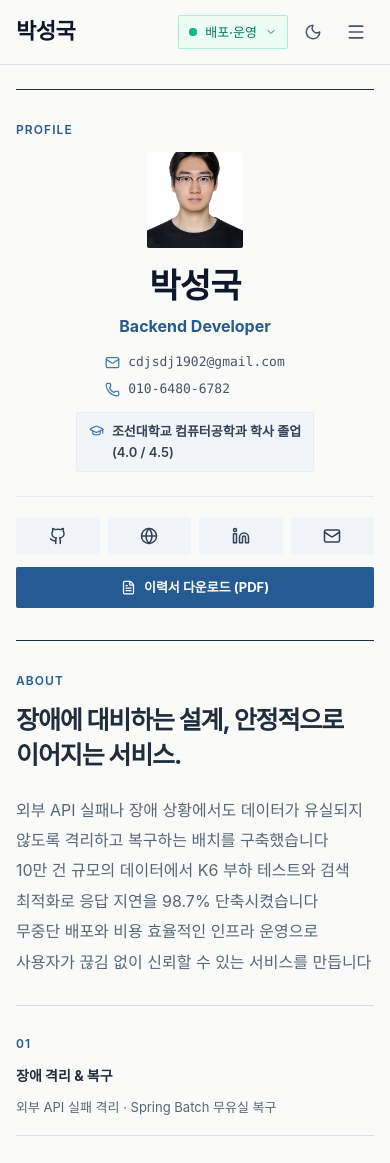
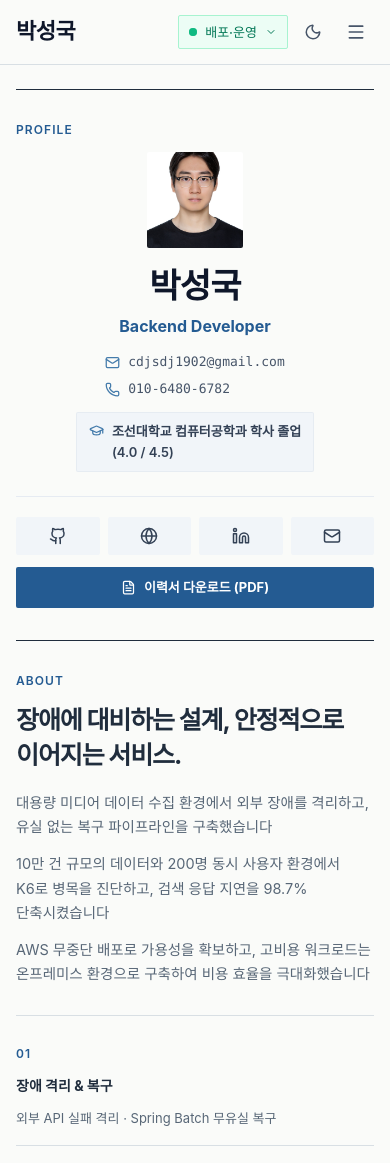
Before and after one commit to PSG-00/portfolio-b, a React (Vite) app: page /#/ in a window 390 px wide. Shown: the top 1163 px of the page. Built offline with nearby package versions, Linux system fonts and the light colour scheme; a web font is replaced by a local one.

Commit message:
feat: About 3줄 소개 세부 지표 반영(대용량 미디어 수집, 200명 동시 부하, 온프레미스 비용 절감) 및 모바일 줄바꿈/간격 최적화

```diff
--- a/src/components/Header/AboutCard.jsx
+++ b/src/components/Header/AboutCard.jsx
@@ -4,7 +4,11 @@ export default function AboutCard({ about }) {
   return <div className="about-panel">
     <span className="eyebrow">ABOUT</span>
     <h2>{about.headline}</h2>
-    <p className="about-description">{about.description}</p>
+    <div className="about-description">
+      {(about.description || '').split('\n').filter(Boolean).map((line, idx) => (
+        <p key={idx} className="about-desc-line">{line}</p>
+      ))}
+    </div>
     <div className="about-highlights">{about.highlights.map((item, index) =>
       <div key={item.label}><span className="item-index">0{index + 1}</span><h3>{item.label}</h3><p>{item.desc}</p></div>
     )}</div>
--- a/src/data/portfolioData.js
+++ b/src/data/portfolioData.js
@@ -14,7 +14,7 @@ export const portfolioData = {
   "about": {
     "badge": "About Me",
     "headline": "장애에 대비하는 설계,\n안정적으로 이어지는 서비스.",
-    "description": "외부 API 실패나 장애 상황에서도 데이터가 유실되지 않도록 격리하고 복구하는 배치를 구축했습니다\n10만 건 규모의 데이터에서 K6 부하 테스트와 검색 최적화로 응답 지연을 98.7% 단축시켰습니다\n무중단 배포와 비용 효율적인 인프라 운영으로 사용자가 끊김 없이 신뢰할 수 있는 서비스를 만듭니다",
+    "description": "대용량 미디어 데이터 수집 환경에서 외부 장애를 격리하고, 유실 없는 복구 파이프라인을 구축했습니다\n10만 건 규모의 데이터와 200명 동시 사용자 환경에서 K6로 병목을 진단하고, 검색 응답 지연을 98.7% 단축시켰습니다\nAWS 무중단 배포로 가용성을 확보하고, 고비용 워크로드는 온프레미스 환경으로 구축하여 비용 효율을 극대화했습니다",
     "highlights": [
       {
         "label": "장애 격리 & 복구",
--- a/src/index.css
+++ b/src/index.css
@@ -123,7 +123,8 @@ figcaption p { color: var(--muted); font-size: 13px; margin-top: 4px; }
 .code-evidence pre { overflow: auto; padding-top: 18px; font-size: 13px; }
 .about-panel, .quick-nav { width: 100%; padding: 24px 0 12px; border-top: 1px solid var(--ink); }
 .about-panel h2 { font-size: clamp(25px, 2.8vw, 36px); font-weight: 700; letter-spacing: -.045em; line-height: 1.4; }
-.about-description { color: var(--muted); margin-top: 22px; font-size: 16px; line-height: 1.9; white-space: pre-line; }
+.about-description { margin-top: 22px; display: flex; flex-direction: column; gap: 10px; }
+.about-desc-line { color: var(--muted); font-size: 15.5px; line-height: 1.75; word-break: keep-all; overflow-wrap: anywhere; }
 .about-highlights { display: grid; grid-template-columns: repeat(3,minmax(0,1fr)); gap: 18px; margin-top: 28px; padding-top: 22px; border-top: 1px solid var(--line); }
 .about-highlights h3 { font-size: 14px; font-weight: 650; margin: 8px 0; }
 .about-highlights p { font-size: 13px; color: var(--muted); line-height: 1.7; }
@@ -161,6 +162,8 @@ figcaption p { color: var(--muted); font-size: 13px; margin-top: 4px; }
   .hypotheses { padding: 20px; }
   .detail-shell > div { padding-top: 24px; }
   .evidence-image img, .evidence-grid.single .evidence-image img { height: auto; max-height: 320px; }
+  .about-description { margin-top: 18px; gap: 12px; }
+  .about-desc-line { font-size: 14.5px; line-height: 1.7; }
 }
 @media (max-width: 479px) {
   .pipeline-grid { grid-template-columns: 1fr; }
```
